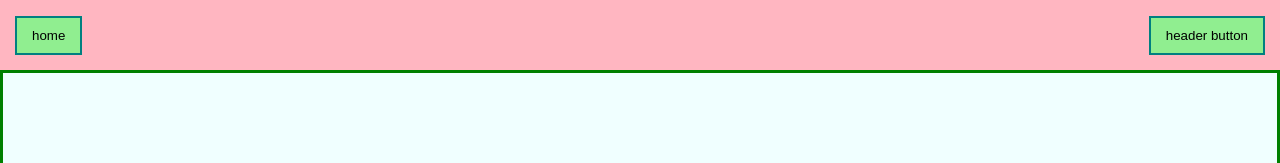
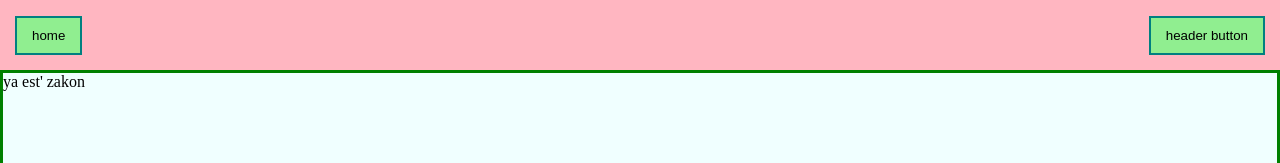
Before and after one commit to stealthunit1337/some_project, a Vue app: page /zakon-biz in a window 1280 px wide. Shown: the top 163 px of the page. Built offline with nearby package versions, Linux system fonts and the light colour scheme.

Commit message:
page create

```diff
--- a/src/router/router.js
+++ b/src/router/router.js
@@ -2,6 +2,7 @@
 import MainView from '@/views/MainView'
 import HeaderView from '@/views/HeaderView'
 import FooterView from '@/views/FooterView'
+import ZakonBiz from '@/views/ZakonBiz'
 
 const routes = [
     {
@@ -16,6 +17,10 @@
         path: '/footer-view',
         component: FooterView
     },
+    {
+        path: '/zakon-biz',
+        component: ZakonBiz
+    },
 ]
 
 const router = createRouter({
--- a/src/views/MainView.vue
+++ b/src/views/MainView.vue
@@ -9,8 +9,8 @@
         </div>
         <div class="some__block">
             <my-select v-model="selectedOption" :options="selectOptions"></my-select>
-            <div v-if="selectedOption === 'baobab'">baobab</div>
-            <div v-if="selectedOption === 'kaktus'">kaktus</div>
+            <div>{{ selectedOption }}</div>
+
         </div>
         <div class="some__block"></div>
     </div>
--- /dev/null
+++ b/src/views/ZakonBiz.vue
@@ -0,0 +1,14 @@
+<template>
+    <div>
+        ya est' zakon
+    </div>
+</template>
+
+<script>
+export default {
+
+}
+</script>
+
+<style lang="scss" scoped>
+</style>
```
